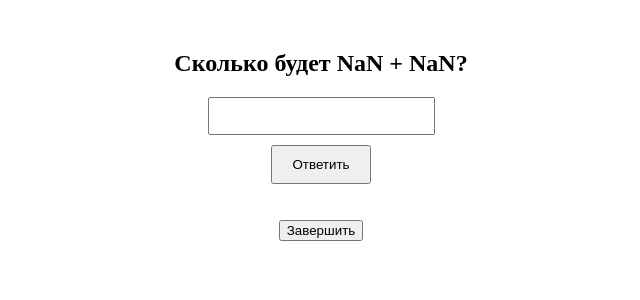
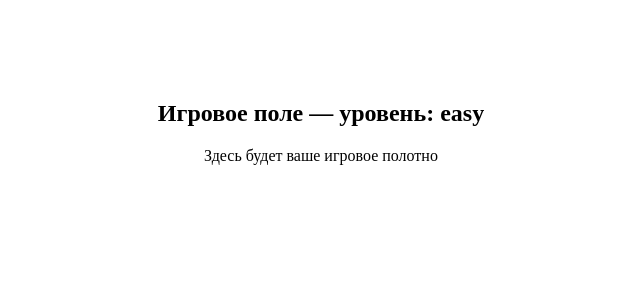
Before and after one commit to mallion37/Critical_mind_repozitiriy, a Next.js app: page /game in a window 1280 px wide. Both pictures are taken after a click on the button "Лёгкий". Shown: the top 300 px of the page, without its empty margins (319-959 px from the left). Built offline with nearby package versions, Linux system fonts and the light colour scheme.

Commit message:
feat: recreate GameCanvas with basic placeholder

```diff
--- a/components/GameCanvas.jsx
+++ b/components/GameCanvas.jsx
@@ -1,52 +1,21 @@
-import React, { useState, useEffect } from "react";
+import React, { useEffect } from "react";
 
 export default function GameCanvas({ difficulty, onFinish }) {
-  const [question, setQuestion] = useState(null);
-  const [answer, setAnswer] = useState("");
-  const [feedback, setFeedback] = useState("");
+  useEffect(() => {
+    alert(`Игра началась! Уровень сложности: ${difficulty}`);
 
-  useEffect(() => {
-    generateQuestion();
-  }, [difficulty]);
+    const timer = setTimeout(() => {
+      alert("Игра завершена!");
+      onFinish();
+    }, 3000); // Эмуляция окончания игры через 3 секунды
 
-  function generateQuestion() {
-    const a = Math.floor(Math.random() * 10 * difficulty);
-    const b = Math.floor(Math.random() * 10 * difficulty);
-    setQuestion({ a, b, correct: a + b });
-    setAnswer("");
-    setFeedback("");
-  }
-
-  function checkAnswer() {
-    if (parseInt(answer) === question.correct) {
-      setFeedback("✅ Верно!");
-      setTimeout(() => {
-        generateQuestion();
-      }, 1000);
-    } else {
-      setFeedback("❌ Неверно, попробуй снова.");
-    }
-  }
+    return () => clearTimeout(timer);
+  }, [difficulty, onFinish]);
 
   return (
-    <div style={{ textAlign: "center", marginTop: "50px" }}>
-      {question && (
-        <>
-          <h2>Сколько будет {question.a} + {question.b}?</h2>
-          <input
-            type="number"
-            value={answer}
-            onChange={(e) => setAnswer(e.target.value)}
-            style={{ padding: "8px", fontSize: "16px" }}
-          />
-          <br />
-          <button onClick={checkAnswer} style={{ marginTop: "10px", padding: "10px 20px" }}>
-            Ответить
-          </button>
-          <p>{feedback}</p>
-          <button onClick={onFinish} style={{ marginTop: "20px" }}>Завершить</button>
-        </>
-      )}
+    <div style={{ textAlign: "center", marginTop: "100px" }}>
+      <h2>Игровое поле — уровень: {difficulty}</h2>
+      <p>Здесь будет ваше игровое полотно</p>
     </div>
   );
 }
```
